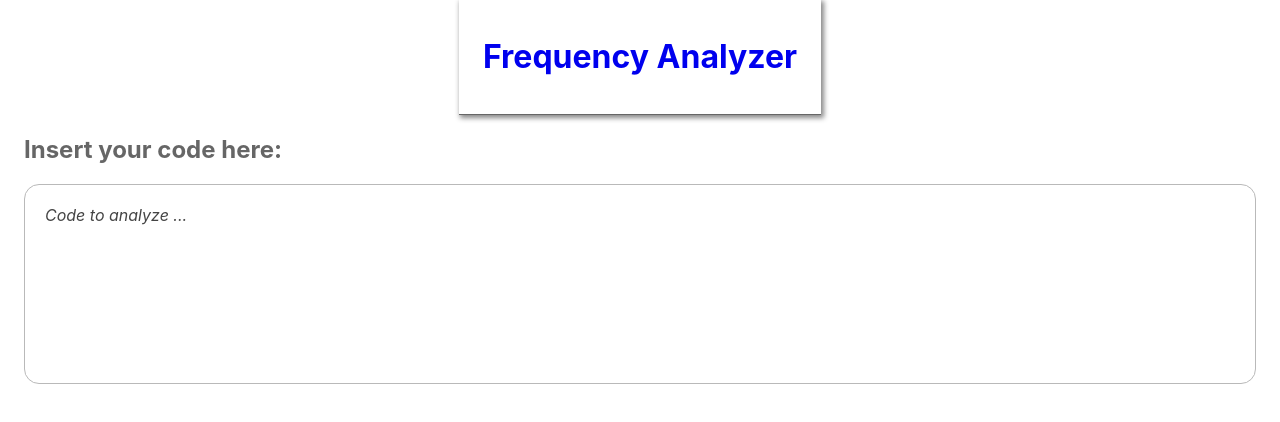
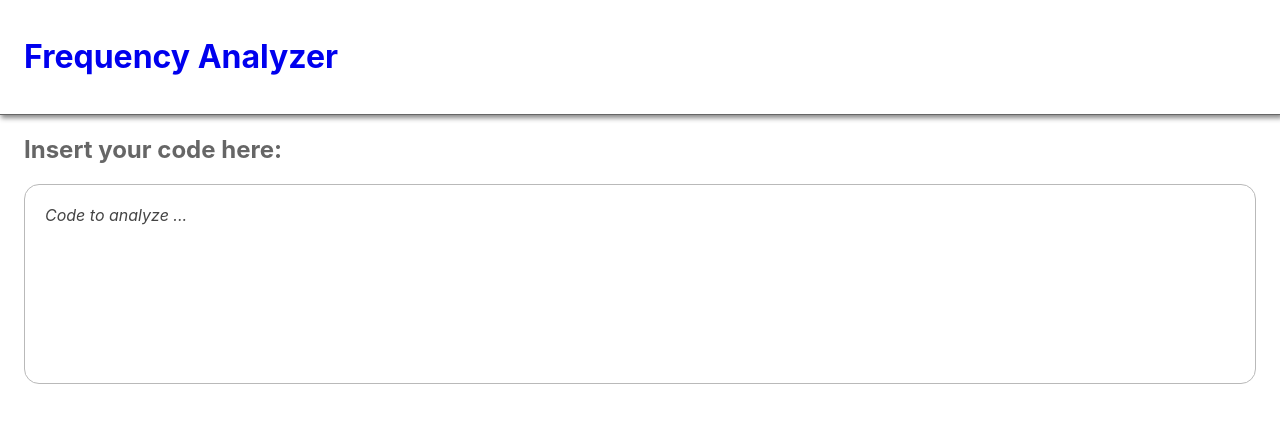
Before and after one commit to luca1388/frequency-analyzer, a React (Create React App) app: page / in a window 1280 px wide. Shown: the top 422 px of the page. Built offline with nearby package versions, Linux system fonts and the light colour scheme.

Commit message:
Changed header width

```diff
--- a/src/components/Header/Header.tsx
+++ b/src/components/Header/Header.tsx
@@ -1,10 +1,11 @@
 import styled from "styled-components";
 
-const Header = () => {
+const Header: React.FC = () => {
   const Header = styled.header`
     padding: 1rem 1.5rem;
     border-bottom: 1px solid #666;
     box-shadow: 2px 2px 5px 1px #888;
+    width: 100%
   `;
   const InnerHeader = styled.div`
     display: flex;
```
